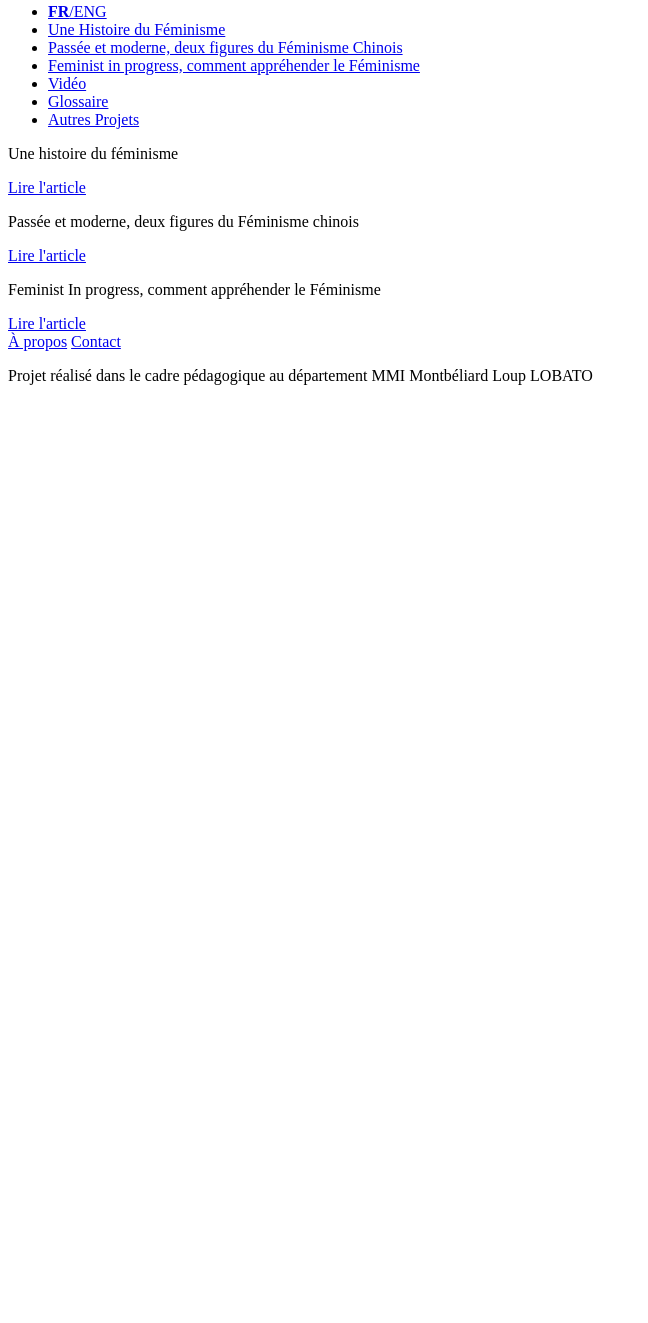
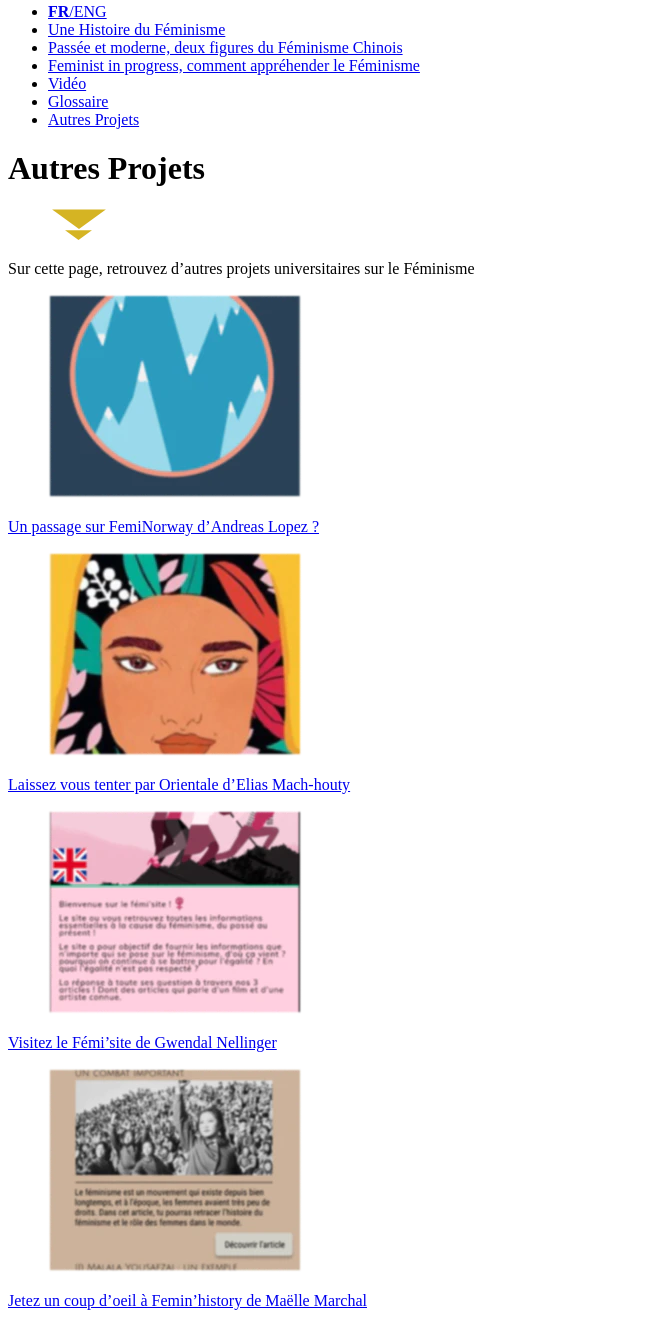
Before and after one commit to louplobato/Mots-sur-le-F-minisme, a plain HTML site: page Autres-Projets.html in a window 1280 px wide. Shown: the part 57-1380 px from the top of the page, without its empty margins (0-648 px from the left). Before the commit the page ends 800 px from the top, so only its background shows below. Drawn offline with Linux system fonts and the light colour scheme.

Commit message:
commit autres projets

```diff
--- a/Autres-Projets.html
+++ b/Autres-Projets.html
@@ -38,6 +38,52 @@
 
     <main>
 
+        <header>
+            <h1>
+                Autres Projets
+            </h1>
+        </header>
+
+        <figure>
+            <img src="public/icones/flèche.svg" alt="icone de flèche">
+        </figure>
+
+        <p>
+            Sur cette page, retrouvez d’autres projets universitaires sur le Féminisme
+        </p>
+
+        <div>
+            <figure>
+                <img src="public/img/image_site_andreas.webp" alt="capture d'écran du site d'Andreas Lopez">
+            </figure>
+
+            <a href="https://andreaslopez.com">Un passage sur FemiNorway d’Andreas Lopez ?</a>
+        </div>
+
+        <div>
+            <figure>
+                <img src="public/img/image_site_elias.webp" alt="capture d'écran du site d'Elias Mach-Houty">
+            </figure>
+
+            <a href="https://eliasmachhouty.com">Laissez vous tenter par Orientale d’Elias Mach-houty</a>
+        </div>
+
+        <div>
+            <figure>
+                <img src="public/img/image_site_gwendal.webp" alt="capture d'écran du site de Gwendal Nellinger">
+            </figure>
+
+            <a href="https://gwendalnellinger.com">Visitez le Fémi’site de Gwendal Nellinger</a>
+        </div>
+
+        <div>
+            <figure>
+                <img src="public/img/image_site_maelle.webp" alt="capture d'écran du site de Maelle Marchal">
+            </figure>
+
+            <a href="https://maellemarchal.com">Jetez un coup d’oeil à Femin’history de Maëlle Marchal</a>
+        </div>
+
         <div>
             <p>
                 Une histoire du féminisme
```
Also changed, not shown: public/img/image_site_andreas.webp (added), public/img/image_site_elias.webp (added), public/img/image_site_gwendal.webp (added), public/img/image_site_maelle.webp (added).
